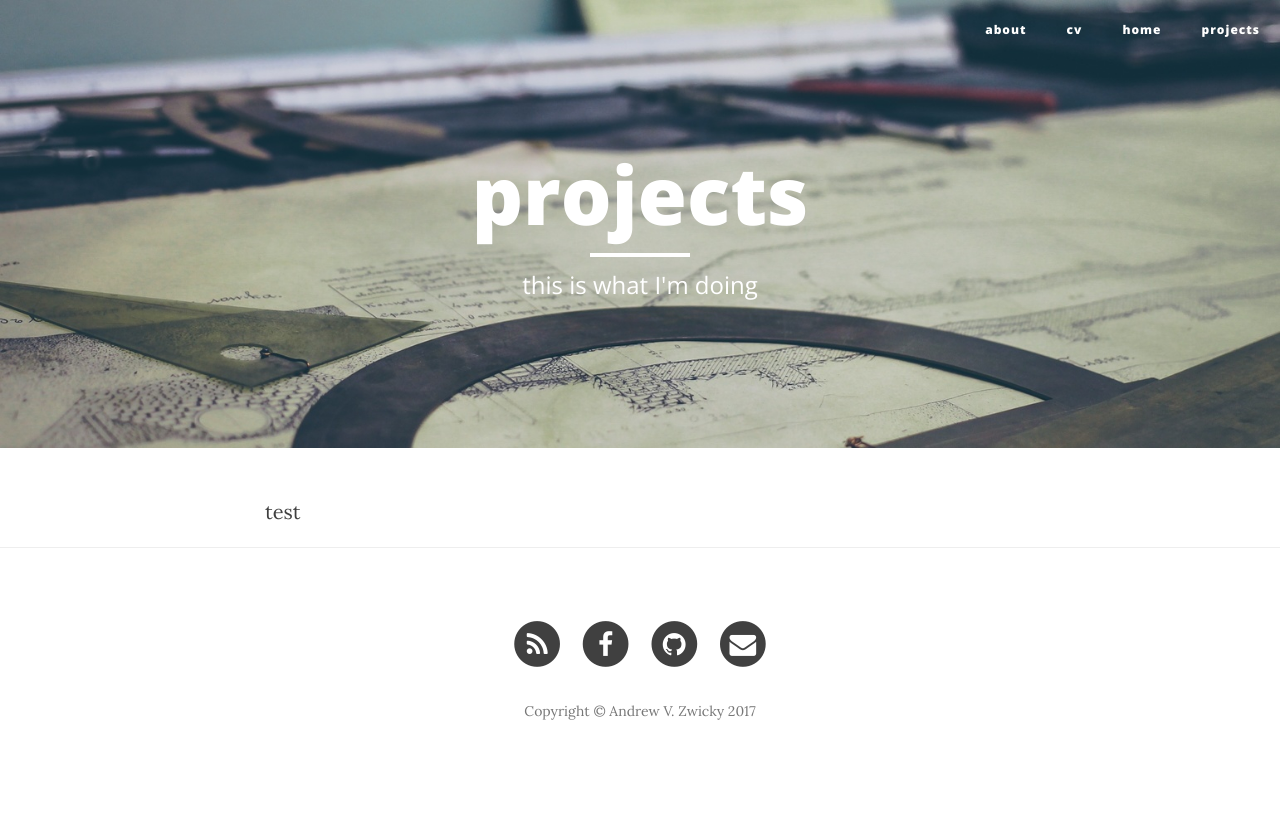
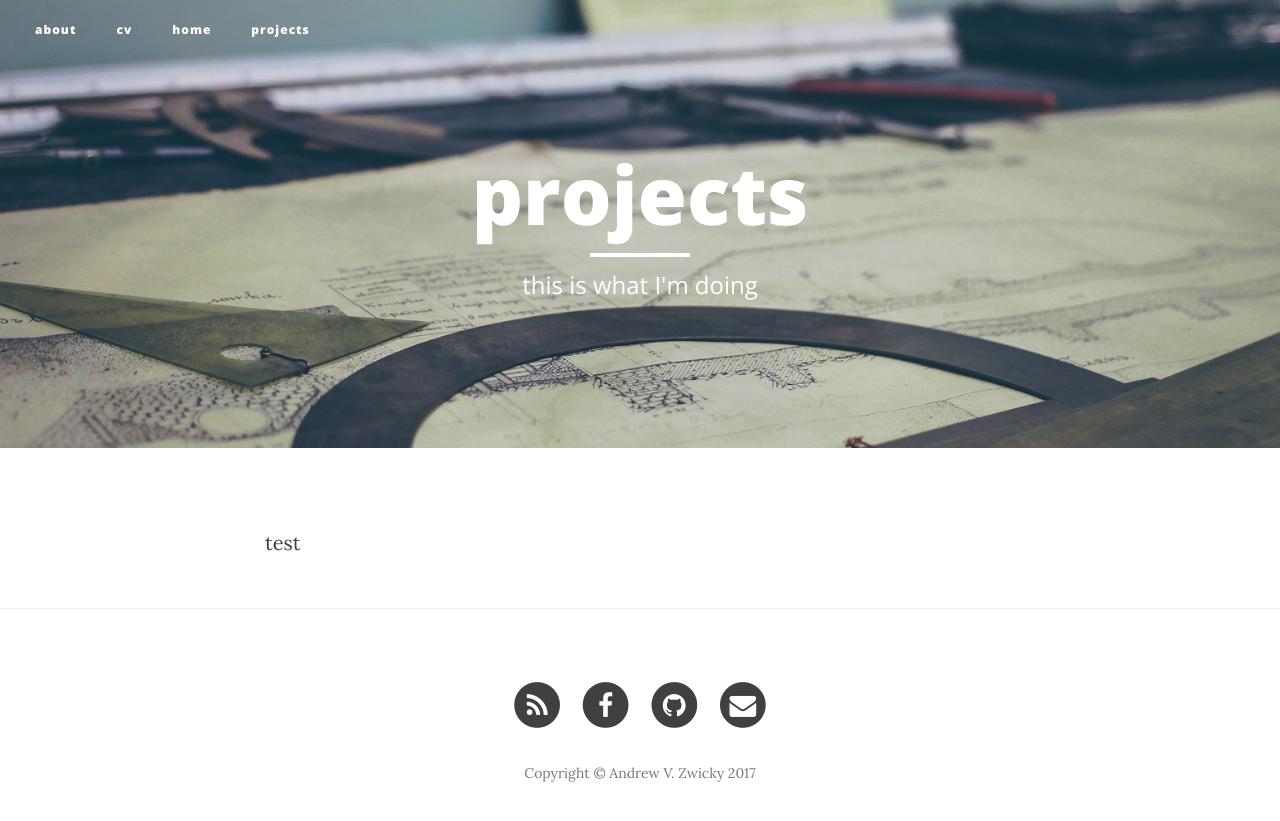
Before and after one commit to garth5689/garth5689.github.io, a Jekyll site: the page built from projects.md, in a window 1280 px wide. Shown: the top 821 px of the page. Built offline with Jekyll 4.4.1, drawn with Linux system fonts in a browser that asks for light colours; nearby versions of some CDN libraries; comment, search, counter and statistics services are not loaded.

Commit message:
updating pages to .md and updating how page titles are calculated

```diff
--- a/_includes/head.html
+++ b/_includes/head.html
@@ -5,7 +5,14 @@
     <meta name="viewport" content="width=device-width, initial-scale=1">
     <meta name="description" content="{{ site.description }}">
 
-    <title>{% if page.title %}{{ page.nav-title }} - {{ site.title }}{% else %}{{ site.title }}{% endif %}</title>
+    <title>
+        {% if page.layout  == "page" and page.nav-title%}
+        {{ page.nav-title }} - {{ site.title }}
+        {% elsif page.layout  == "post" and page.title%}
+        {{ page.title }} - {{ site.title }}
+        {% else %}
+        {{ site.title }}
+        {% endif %}</title>
 
     <link rel="canonical" href="{{ page.url | replace:'index.html','' | prepend: site.baseurl | prepend: site.url }}">
 
--- a/_includes/nav.html
+++ b/_includes/nav.html
@@ -13,7 +13,7 @@
 
         <!-- Collect the nav links, forms, and other content for toggling -->
         <div class="collapse navbar-collapse" id="bs-example-navbar-collapse-1">
-            <ul class="nav navbar-nav navbar-right">
+            <ul class="nav navbar-nav navbar-left">
                 {% for page in site.pages %}{% if page.title %}
 				{% if page.url != '/404.html' %}
                 <li>
```
Also changed, not shown: _drafts/boggle_solver.md (+1 -1 lines), about.md (renamed from about.html), cv.md (renamed from cv.html), projects.md (renamed from projects.html).
